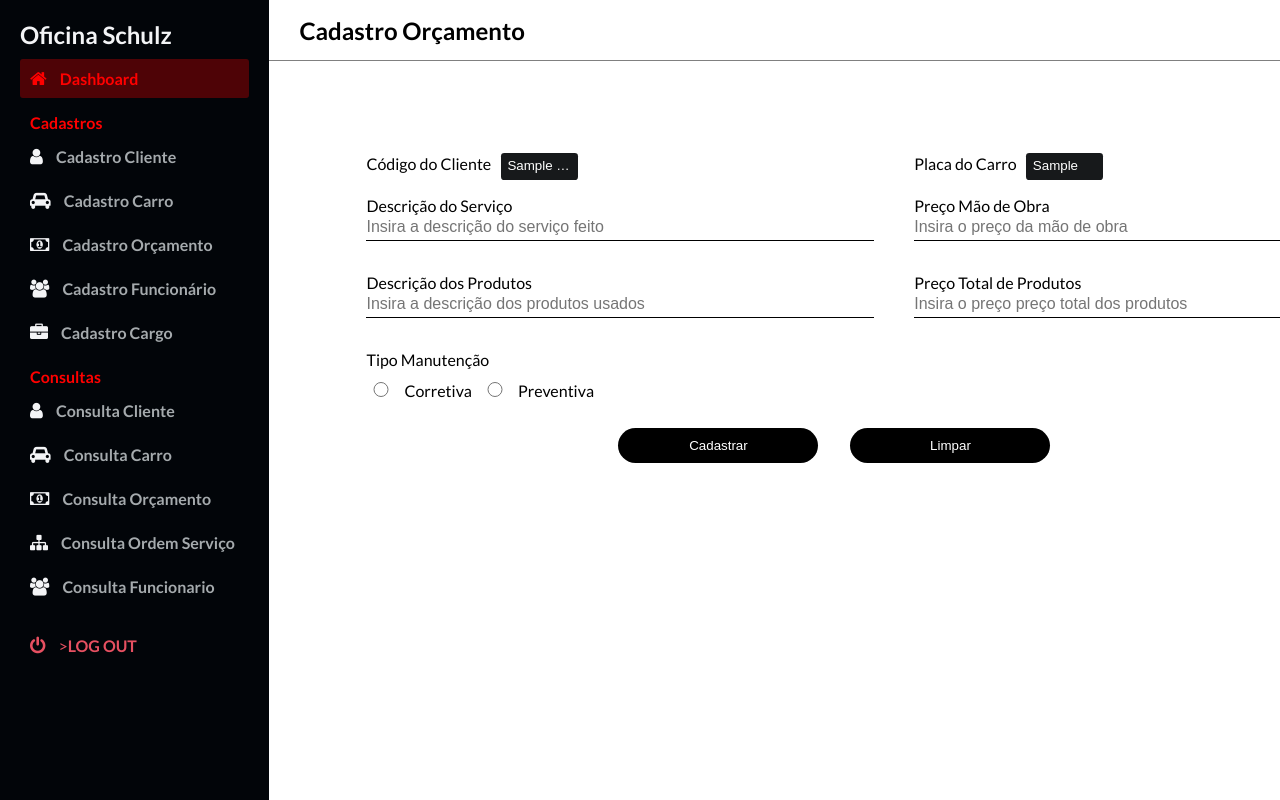
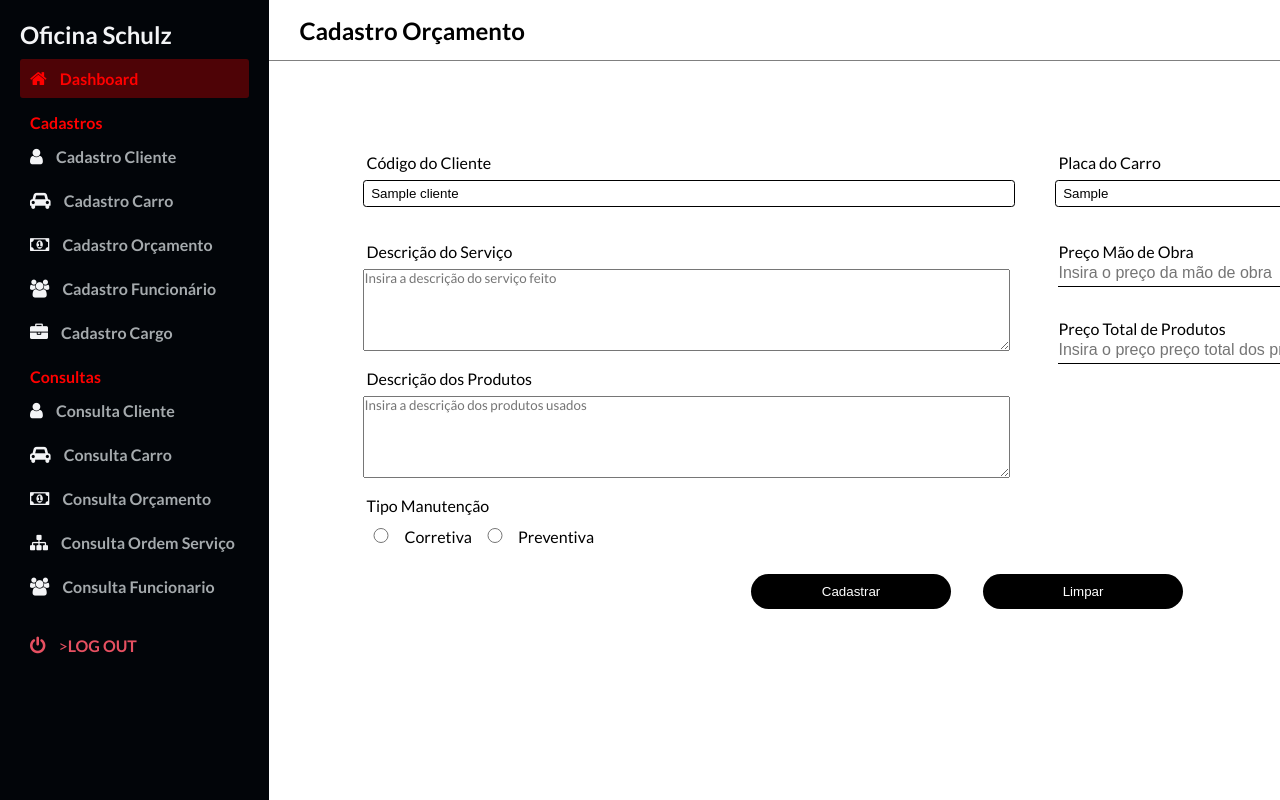
Before and after one commit to fellipews7/oficina, a PHP site: page /App/Cadastro-Orcamento.php in a window 1280 px wide. Run offline with PHP 8.4, Linux system fonts and the light colour scheme; tables that the repository leaves empty hold one stand-in row (values such as "Sample post"); some libraries are stand-ins or nearby versions.

Commit message:
adicionando função de checar limite do textarea, adicionando textarea, mundando o estilo do select

```diff
--- a/App/Cadastro-Orcamento.php
+++ b/App/Cadastro-Orcamento.php
@@ -32,7 +32,7 @@ require_once 'connection.php';
       <div class="main__container">
         <!-- MAIN CARDS STARTS HERE -->
         <div class="main__cards">
-          <div class="form">
+          <div class="form custom-class">
             <form action="cadastro.php" method="post">
               <div class="inputs-form">
                 <div class="column one">
@@ -46,16 +46,18 @@ require_once 'connection.php';
                       echo "<option value=" . $dados['id'] . ">" . $dados['nome'] . "</option>";
                     }
                     ?>
-                  </select><br>
+                  </select></br>
                   <label for="iDescricaoServico">Descrição do Serviço</label>
-                  <input type="text" id="iDescricaoServico" name="nDescricaoServico" placeholder="Insira a descrição do serviço feito">
+                  <textarea name="nDescricaoServico" id="iDescricaoServico" placeholder="Insira a descrição do serviço feito" cols="90" rows="5" maxlength="65500" onkeydown="countChar(this, 'counterServico')"></textarea>
+                  <small id="counterServico" class="caracteresRestantes"></small>
+
 
                   <label for="iDescricaoProduto">Descrição dos Produtos</label>
-                  <input type="text" id="iDescricaoProduto" name="nDescricaoProduto" placeholder="Insira a descrição dos produtos usados">
+                  <textarea name="nDescricaoProduto" id="iDescricaoProduto" placeholder="Insira a descrição dos produtos usados" cols="90" rows="5" maxlength="65500" onkeydown="countChar(this, 'counterProduto')"></textarea>
+                  <small id="counterProduto" class="caracteresRestantes"></small>
 
                   <label for="nTipoManu">Tipo Manutenção</label>
                   <div id="classificacaoCliente">
-                    <!-- Wrapper para trabalhar com input e label dentro de uma div  -->
                     <div class="wrapper">
                       <input type="radio" id="iCorretiva" name="nTipoManu" value="1">
                       <label for="iCorretiva">Corretiva</label>
@@ -86,7 +88,7 @@ require_once 'connection.php';
 
               </div>
 
-              <div class="btn-group">
+              <div class="btn-group custom-class">
                 <button type="submit" name="nCadastrarOrcamento" class="btn">Cadastrar</button>
                 <button type="reset" name="nLimparOrcamento" class="btn">Limpar</button>
               </div>
--- a/App/Consulta-Orcamento.php
+++ b/App/Consulta-Orcamento.php
@@ -51,7 +51,7 @@
                 <label for="nSttsOS" id="LabelsRadios">Status do Orçamento</label>
 
                 <div class="wrapper" id="LabelsRadios">
-                  <input type="radio" id="iTodos" name="nSttsOrcamento" value="">
+                  <input type="radio" id="iTodos" name="nSttsOrcamento" value=" ">
                   <label for="iTodos">Todos</label>
                   <input type="radio" id="iAprovado" name="nSttsOrcamento" value="1">
                   <label for="iAprovado">Aprovado</label>
--- a/App/assets/css/Cadastro.css
+++ b/App/assets/css/Cadastro.css
@@ -453,6 +453,10 @@ main {
   flex-direction: column;
 }
 
+.form.custom-class {
+  width: 150%;
+}
+
 .inputs-form{
     display: flex;
 }
@@ -513,24 +517,37 @@ select::-ms-expand {
 }
 
 #iIDCarro {
-  color: white;
+  color: rgb(0, 0, 0);
 }
 
 .select {
-  width: 6vw;
+  margin-top: .5rem;
   height: 2em;
   line-height: 2;
-  background: #17191b;
+  background: white;
   overflow: hidden;
   text-overflow: ellipsis;
   white-space: nowrap;
   border-radius: .25em;
+  width: 100%;
+}
+
+textarea {
+  font-family: "Lato", sans-serif;
+  display: block;
+  margin: .5rem;
+  max-width: 680px;
+  max-height: 100px;
+  margin-left: -3px;
 }
 
 select {
+  margin-left: -3px;
+  display: block;
+  border: 1px solid black !important;
   flex: 1;
   padding: 0 .5em;
-  color: #fff;
+  color: black;
   cursor: pointer;
 }
 
@@ -542,6 +559,15 @@ select {
 
 .btn-group button {
     margin: 0 1rem;
+}
+
+.caracteresRestantes {
+  display: block;
+  padding: 5px 0;
+}
+
+.btn-group.custom-class {
+  margin-left: 20px;
 }
 
 .imprimirOS {
--- a/App/assets/js/script.js
+++ b/App/assets/js/script.js
@@ -78,3 +78,18 @@ function closeSidebar() {
     sidebarOpen = false;
   }
 }
+
+function countChar(elementTextArea, counterID) {
+  const { value } = elementTextArea;
+  const counter = document.querySelector(`#${counterID}`);
+
+  const limit = 65500;
+  const limitResponse = "Você atingiu o limite de caracteres!"
+
+  const restCaractere = value.length >= limit ? limitResponse  : returnRestCaractere(value.length, limit);
+
+  counter.innerHTML = `Caracteres restantes ${restCaractere}`;
+
+}
+
+const returnRestCaractere = (currentValue, limitValue) => limitValue - currentValue
--- a/App/cadastro-cliente.php
+++ b/App/cadastro-cliente.php
@@ -59,7 +59,7 @@
               data-date-format="DD MMMM YYYY" value="" value="<?php echo $_SESSION['dataNascimentoCliente']?>">
 
             <label for="iEstado">Estado</label>
-            <select name="nEstadoCliente" class="ls-select select" style="width:300px">
+            <select name="nEstadoCliente" class="ls-select select">
             	<option value="AC">Acre</option>
             	<option value="AL">Alagoas</option>
             	<option value="AP">Amapá</option>
```
